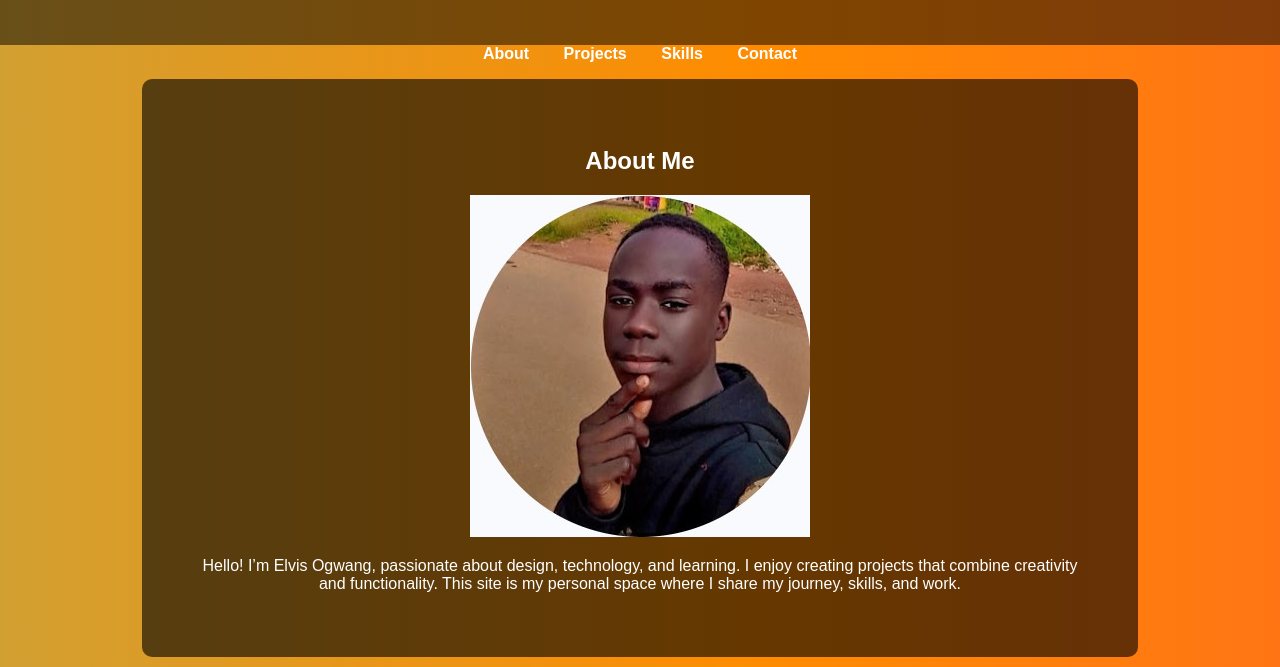
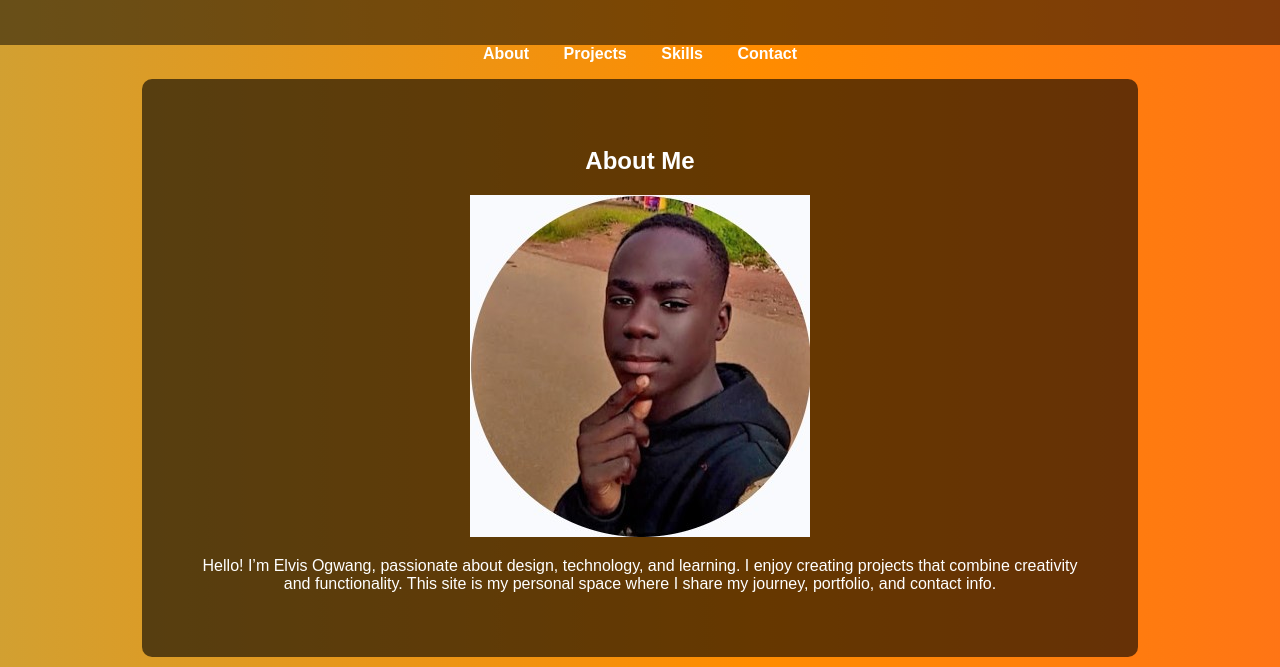
Before and after one commit to elvisug007/elvisogwang.github.io, a plain HTML site: page WEBSITE/index.html in a window 1280 px wide. Shown: the part 133-800 px from the top of the page. Drawn offline with Linux system fonts and the light colour scheme.

Commit message:
Update Google Search Console meta tag in index.html

```diff
--- a/WEBSITE/index.html
+++ b/WEBSITE/index.html
@@ -1,4 +1,3 @@
-
 <!DOCTYPE html>
 <html lang="en">
  <head>
@@ -25,7 +24,7 @@
   <meta name="twitter:image" content="https://elvisogwang.github.io/your-photo.jpg">
 
   <!-- ✅ Google Search Console Verification -->
-  <meta name="google-site-verification" content="ht_LuhFKm1up7M1_o7aCg-qVUbVPCtbmk2yw6D_C05M" />
+  <meta name="google-site-verification" content="XuoPo4U-WGA-e7gIs5F-A5RAFPi4U9MMjHCsNvUnm7k" />
 
   <link rel="icon" type="image/x-icon" href="favicon.ico">
   <style>
@@ -69,7 +68,7 @@
   <section id="about" class="about">
     <h2>About Me</h2>
     <img src="elvis.jpg" alt="Elvis Ogwang">
-    <p>Hello! I’m Elvis Ogwang, passionate about design, technology, and learning. I enjoy creating projects that combine creativity and functionality. This site is my personal space where I share my journey, skills, and work.</p>
+    <p>Hello! I’m Elvis Ogwang, passionate about design, technology, and learning. I enjoy creating projects that combine creativity and functionality. This site is my personal space where I share my journey, portfolio, and contact info.</p>
   </section>
 
   <!-- Projects -->
@@ -122,7 +121,7 @@
     <!-- Gmail Direct Link -->
     <a href="https://mail.google.com/mail/?view=cm&to=elvisug007@gmail.com" target="_blank" style="color:#ffeb3b;">Email Me</a>
     <a href="https://wa.me/256784546789" target="_blank" style="color:#ffeb3b;">WhatsApp</a>
-<a href="https://www.facebook.com/elvis.shinski" target="_blank" style="color:#ffeb3b;" rel="noopener noreferrer">Facebook</a>
+    <a href="https://www.facebook.com/elvis.shinski" target="_blank" style="color:#ffeb3b;" rel="noopener noreferrer">Facebook</a>
     <a href="https://instagram.com/elvisogwang1" target="_blank" style="color:#ffeb3b;">Instagram</a>
     <a href="https://x.com/elvis_ug007" target="_blank" style="color:#ffeb3b;">X (Twitter)</a>
     <a href="https://tiktok.com/elvis.shinski"style="color:#ffeb3b;">TikTok</a>
```
